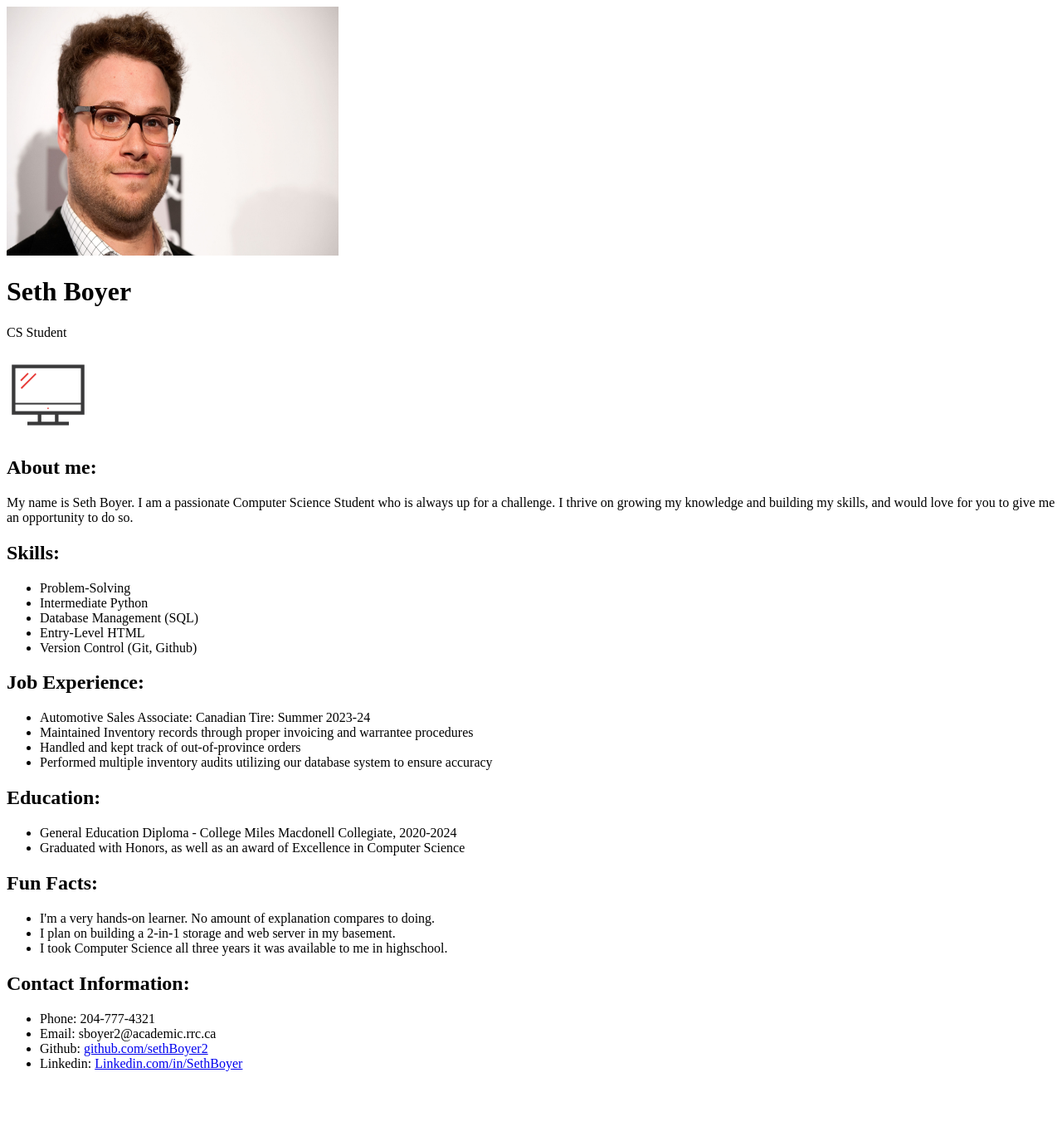
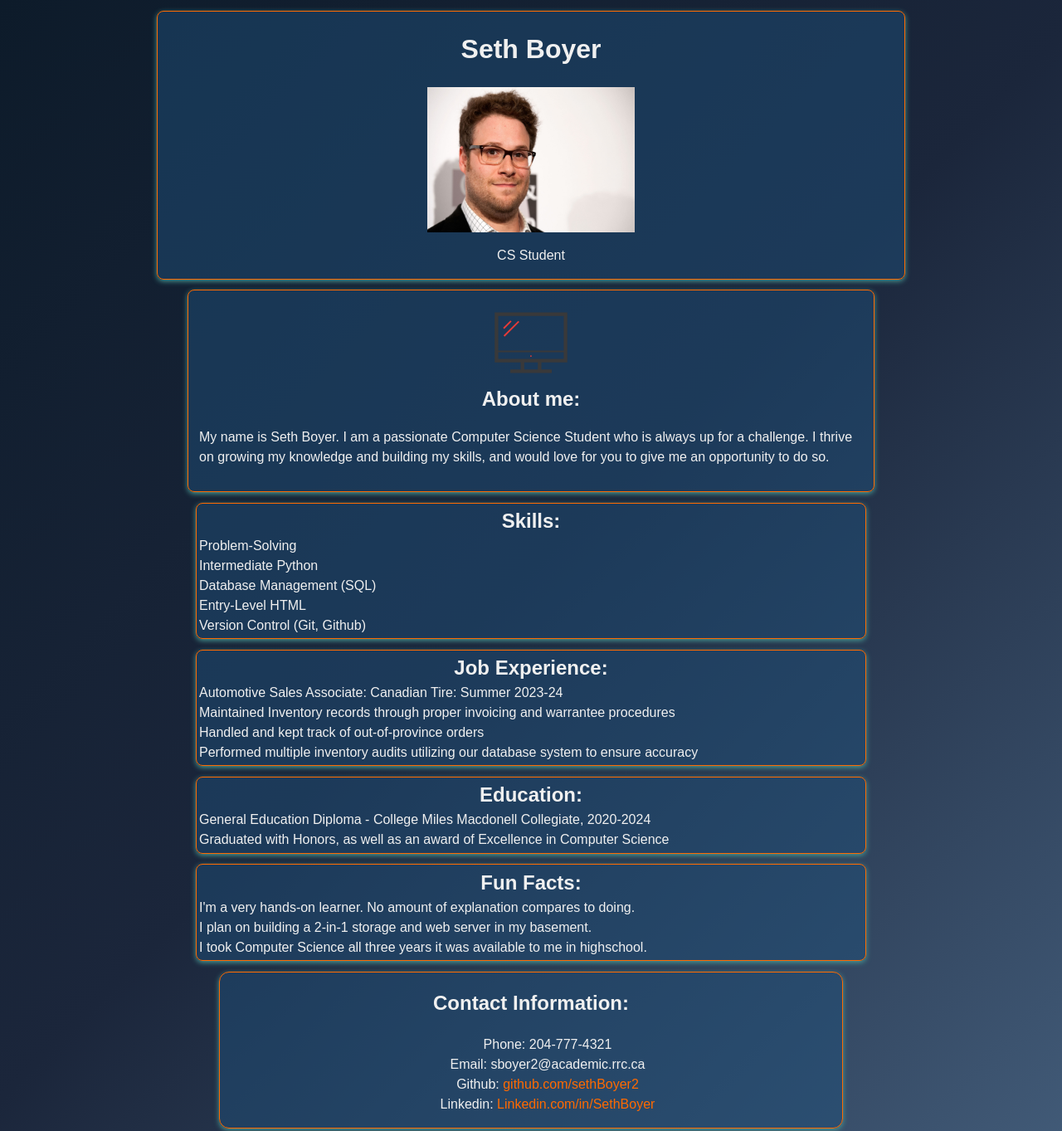
Before and after one commit to SethBoyer2/front-end-dev-assignment-2, a plain HTML site: page index.html in a window 1280 px wide. Shown: the top 1363 px of the page at 83% size. Before the commit the page ends 1307 px from the top, so only its background shows below. Drawn offline with Linux system fonts and the light colour scheme.

Commit message:
Used flex for header layout, accidentally styled the whole website

```diff
--- a/index.html
+++ b/index.html
@@ -4,10 +4,11 @@
     <meta charset="UTF-8">
     <meta name="viewport" content="width=device-width, initial-scale=1.0">
     <title>Document</title>
+    <link rel="stylesheet" href="styles.css">
 </head>
 <body>
     <header>
-        <img src="images/130521114847-seth-rogen-march-2013.jpg" alt="Photograph of myself" width="400" height="300">
+        <img src="images/130521114847-seth-rogen-march-2013.jpg" alt="Photograph of myself" width="250" height="175">
         <h1>Seth Boyer</h1>
         <p>CS Student</p>
     </header>
@@ -49,7 +50,7 @@
             <li>Graduated with Honors, as well as an award of Excellence in Computer Science</li>
         </ul>
     </section>
-    <section id="Fun facts">
+    <section id="FunFacts">
         <h2>Fun Facts:</h2>
         <ul>
             <li>I'm a very hands-on learner. No amount of explanation compares to doing.</li>
--- a/styles.css
+++ b/styles.css
@@ -0,0 +1,105 @@
+body{
+    font-family: Arial, Helvetica, sans-serif;
+    margin: 0;
+    padding: 0;
+
+    color: #F0F0F0;
+    line-height: 1.5;
+    background: linear-gradient(135deg, #0d1b2a, #1b263b, #415a77);
+}
+
+header {
+    display: flex;
+    flex-direction: column;
+    align-items: center;
+    padding: 0%;
+    margin: 1rem;
+    background-color: #1F4E7980;
+    border-radius: 8px;
+    max-width: 900px;
+    margin: 0.8rem auto;
+}
+header h1{
+    order: 1;
+}
+
+header img{
+    order: 2;
+}
+header p {
+    order: 3;
+}
+
+footer{
+    background-color: #1F4E7980;
+    margin: 0.8rem auto;
+    max-width: 750px;
+    border-radius: 12px;
+    text-align: center;
+}
+
+section, header, footer {
+    border: 1px solid #FF6A00;
+    box-shadow: 0 2px 6px #489a94;
+}
+
+
+footer ul {
+    list-style-type: none;
+}
+
+a {
+    text-decoration: none;
+    color: #FF6A00;
+}
+
+a:hover {
+    text-decoration:underline;
+}
+
+section ul {
+    list-style-type: none;
+    margin: 0;
+    padding: 0;
+}
+
+section#About {
+    display: flex;
+    flex-direction: column;
+    align-items: center;
+    background-color: #1F4E7980;
+    padding: 0.8rem;
+    margin-bottom: 0.8rem auto;
+    margin: 0.8rem auto;
+    max-width: 800px;
+    border-radius: 8px;
+
+}
+
+section#Skills,
+section#Experience,
+section#Education,
+section#FunFacts {
+    background-color: #1F4E7980;
+    padding: 0.2rem;
+    margin-bottom: 0.8rem auto;
+    max-width: 800px;
+    border-radius: 8px;
+    margin: 0.8rem auto;
+}
+
+section h2 {
+    margin: 0rem;
+    padding: 0rem;
+    text-align: center;
+}
+
+section#About h2 {
+    padding: 0rem;
+    margin: 0rem;
+}
+
+section#About svg {
+    margin: 0;
+    padding: 0;
+}
```
